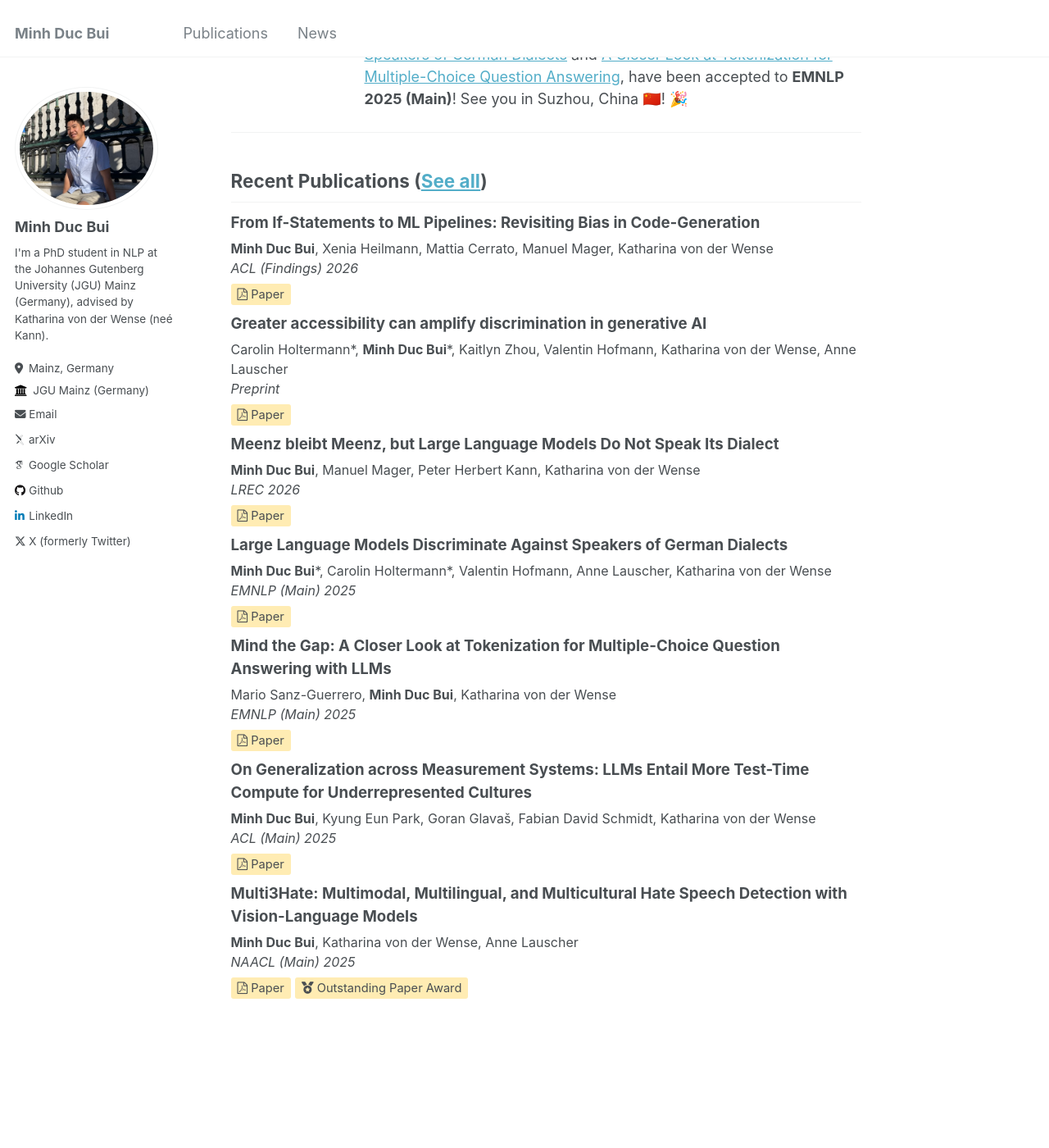
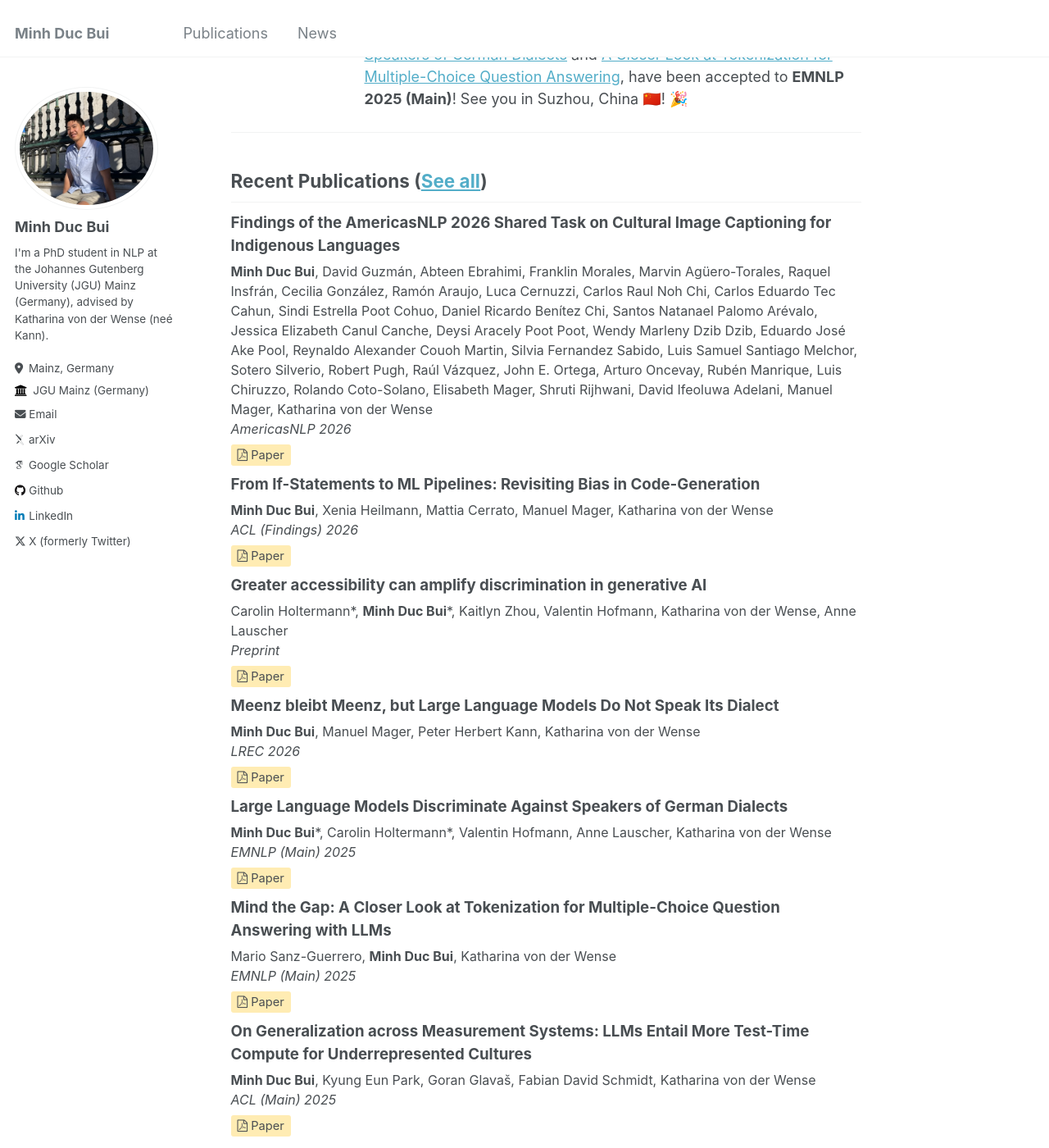
Before and after one commit to MinhDucBui/minhducbui.github.io, a Jekyll site: the page built from _pages/about.md, in a window 1280 px wide and 1400 px high, scrolled down 1452 px. Shown: the whole window at 82% size. Built offline with Jekyll 4.4.1, drawn with Linux system fonts in a browser that asks for light colours; some web fonts are replaced; some of the changed text lies outside the part shown.

Commit message:
publcations

```diff
--- a/_data/publications.yml
+++ b/_data/publications.yml
@@ -1,3 +1,11 @@
+- title: "Findings of the AmericasNLP 2026 Shared Task on Cultural Image Captioning for Indigenous Languages"
+  authors: "Minh Duc Bui, David Guzmán, Abteen Ebrahimi, Franklin Morales, Marvin Agüero-Torales, Raquel Insfrán, Cecilia González, Ramón Araujo, Luca Cernuzzi, Carlos Raul Noh Chi, Carlos Eduardo Tec Cahun, Sindi Estrella Poot Cohuo, Daniel Ricardo Benítez Chi, Santos Natanael Palomo Arévalo, Jessica Elizabeth Canul Canche, Deysi Aracely Poot Poot, Wendy Marleny Dzib Dzib, Eduardo José Ake Pool, Reynaldo Alexander Couoh Martin, Silvia Fernandez Sabido, Luis Samuel Santiago Melchor, Sotero Silverio, Robert Pugh, Raúl Vázquez, John E. Ortega, Arturo Oncevay, Rubén Manrique, Luis Chiruzzo, Rolando Coto-Solano, Elisabeth Mager, Shruti Rijhwani, David Ifeoluwa Adelani, Manuel Mager, Katharina von der Wense"
+  collection: "publications"
+  date: "2026-05-23"
+  venue: "AmericasNLP 2026"
+  type: "🛠️ Workshops"
+  paperurl: "https://aclanthology.org/2026.americasnlp-6.27/"
+
 - title: "From If-Statements to ML Pipelines: Revisiting Bias in Code-Generation"
   authors: "Minh Duc Bui, Xenia Heilmann, Mattia Cerrato, Manuel Mager, Katharina von der Wense"
   collection: "publications"
--- a/_pages/about.md
+++ b/_pages/about.md
@@ -36,7 +36,7 @@ Hi, I'm Duc, a PhD student at JGU Mainz (Germany), supervised by Katharina von d
 - **Cultural Variation:** Measuring and mitigating gaps in model behavior arising from cultural contexts, conventions, and norms
   > - [*Multi3Hate: Multimodal, Multilingual, and Multicultural Hate Speech Detection with Vision-Language Models*](https://aclanthology.org/2025.naacl-long.490/) @ *NAACL 2025*
   > - [*On Generalization across Measurement Systems: LLMs Entail More Test-Time Compute for Underrepresented Cultures*](https://aclanthology.org/2025.acl-long.1032/) @ *ACL 2025*
-  > - [*Findings of the AmericasNLP 2026 shared task on cultural image captioning for Indigenous languages*](https://aclanthology.org/2026.americasnlp-6.27.pdf) @ *AmericasNLP 2026*
+  > - [*Findings of the AmericasNLP 2026 Shared Task on Cultural Image Captioning for Indigenous Languages*](https://aclanthology.org/2026.americasnlp-6.27.pdf) @ *AmericasNLP 2026*
 
 - **Linguistic Variation:**  Measuring and mitigating how social meaning in language variation drives discriminatory model behavior
   > - [*Large Language Models Discriminate Against Speakers of German Dialects*](https://arxiv.org/abs/2509.13835) @ *EMNLP 2025*
```
